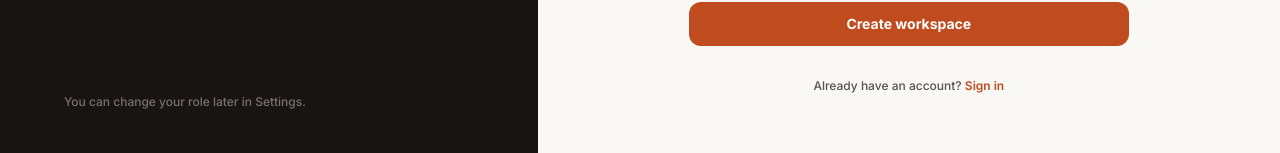
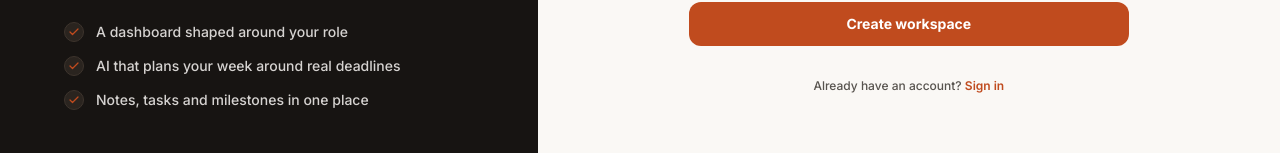
Before and after one commit to yssahil42-stack/MentorOS, a React (Vite) app in the folder frontend/: page /register in a window 1280 px wide. Shown: the part 799-952 px from the top of the page. Built offline with nearby package versions, Linux system fonts and the light colour scheme; no server answers.

Commit message:
fix(register): remove role change note from left hero panel

```diff
--- a/frontend/src/pages/auth/RegisterPage.tsx
+++ b/frontend/src/pages/auth/RegisterPage.tsx
@@ -201,11 +201,6 @@ export default function RegisterPage() {
               </div>
             ))}
           </div>
-        </div>
-
-        {/* Bottom note */}
-        <div className="relative z-10 pt-4 text-xs text-stone-500 font-medium">
-          You can change your role later in Settings.
         </div>
       </div>
 
```
